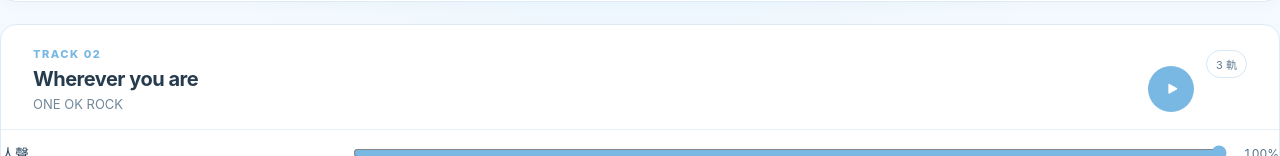
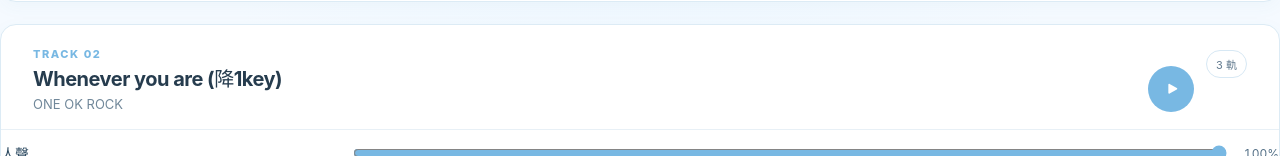
Before and after one commit to tony8411294-oss/Min-En-Wedding-Music, a plain HTML site: page index.html in a window 1280 px wide. Shown: the part 770-926 px from the top of the page. Drawn offline with Linux system fonts and the light colour scheme.

Commit message:
Update index.html

```diff
--- a/index.html
+++ b/index.html
@@ -470,7 +470,7 @@
         ]
       },
       {
-        title: "Wherever you are",
+        title: "Whenever you are (降1key)",
         artist: "ONE OK ROCK",
         tracks: [
           ["vocal", "人聲", "Wherever you are - vocal.mp3"],
```
